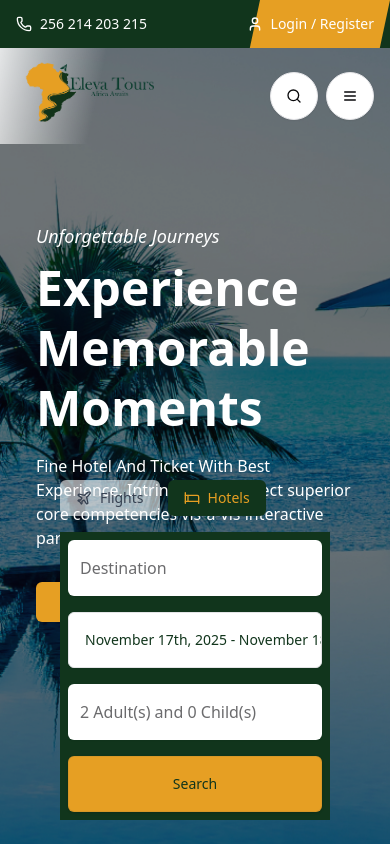
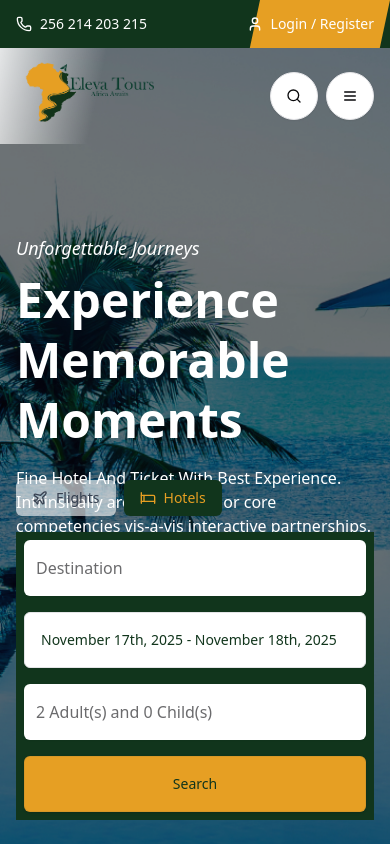
Before and after one commit to Eric-Eddie-Kabutey/eleva-tours-new, a Next.js app: page / in a window 390 px wide. Shown: the top 844 px of the page. Built offline with nearby package versions, Linux system fonts and the light colour scheme.

Commit message:
update: fix responsiveness

```diff
--- a/components/home/hero/hero.tsx
+++ b/components/home/hero/hero.tsx
@@ -63,7 +63,7 @@ export function Hero() {
 			</div>
 
 			{/* Content Overlay */}
-			<div className='relative z-10 h-full flex flex-col justify-center container mx-auto px-4'>
+			<div className='relative z-10 h-full flex flex-col justify-center container max-w-6xl 2xl:max-w-7xl mx-auto px-4'>
 				<div className='max-w-2xl'>
 					<AnimatePresence mode='wait'>
 						<motion.div
@@ -100,8 +100,8 @@ export function Hero() {
 
 			{/* Search Form Section */}
 			<div className='absolute bottom-0 left-0 right-0 z-20'>
-				<div className='container mx-auto px-4'>
-					<div className='bg-brand-green p-6 rounded-t-lg'>
+				<div className='container max-w-6xl 2xl:max-w-7xl mx-auto px-4'>
+					<div className='bg-brand-green py-6 rounded-t-lg'>
 						<div className='flex gap-2 mb-4'>
 							<Button
 								onClick={() => setActiveTab('flights')}
```
